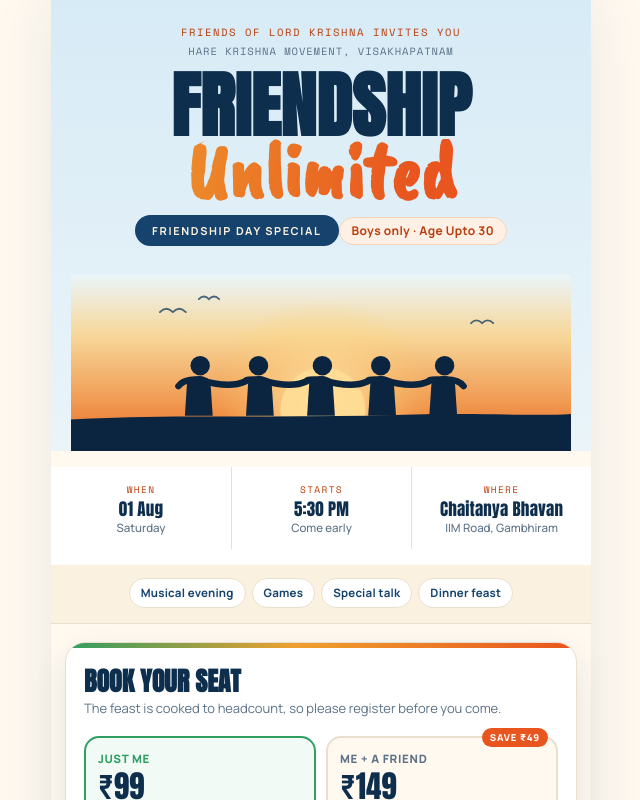
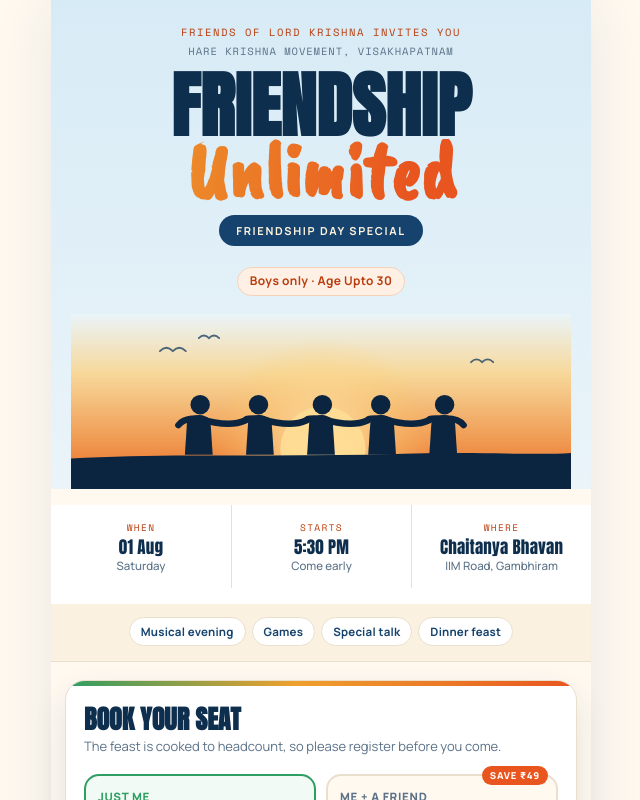
Before and after one commit to HkmVizagTech/friendship-day-registration, a Next.js app: page / in a window 1280 px wide. Shown: the top 800 px of the page, without its empty margins (319-959 px from the left). Built offline with nearby package versions, Linux system fonts and the light colour scheme.

Commit message:
fix: stack Boys-only badge below the ribbon instead of beside it

```diff
--- a/app/globals.css
+++ b/app/globals.css
@@ -92,8 +92,9 @@
 }
 
 .restriction {
-  display: inline-block;
-  margin-top: 9px;
+  display: block;
+  width: fit-content;
+  margin: 10px auto 0;
   font-size: 12px;
   font-weight: 700;
   letter-spacing: 0.03em;
```
